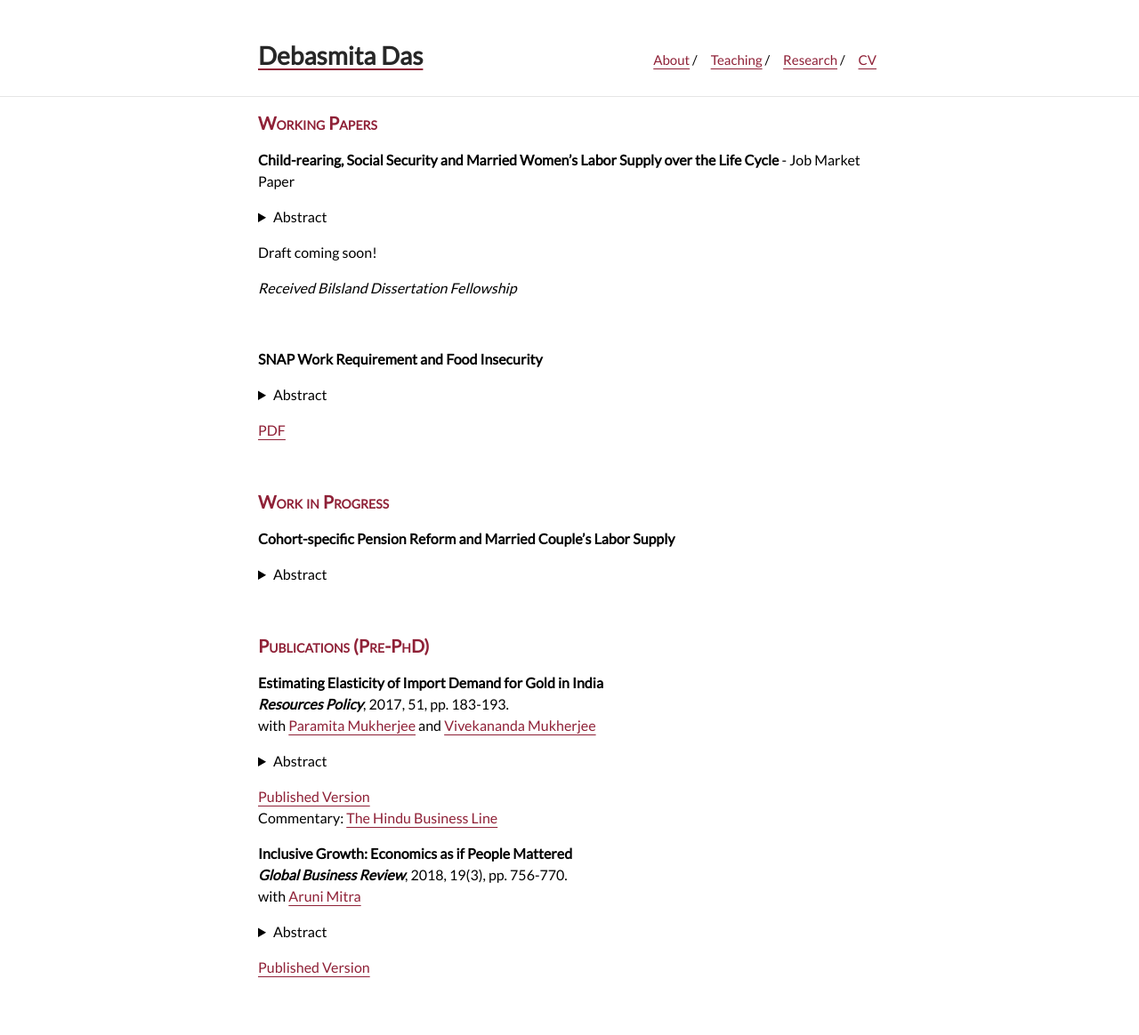
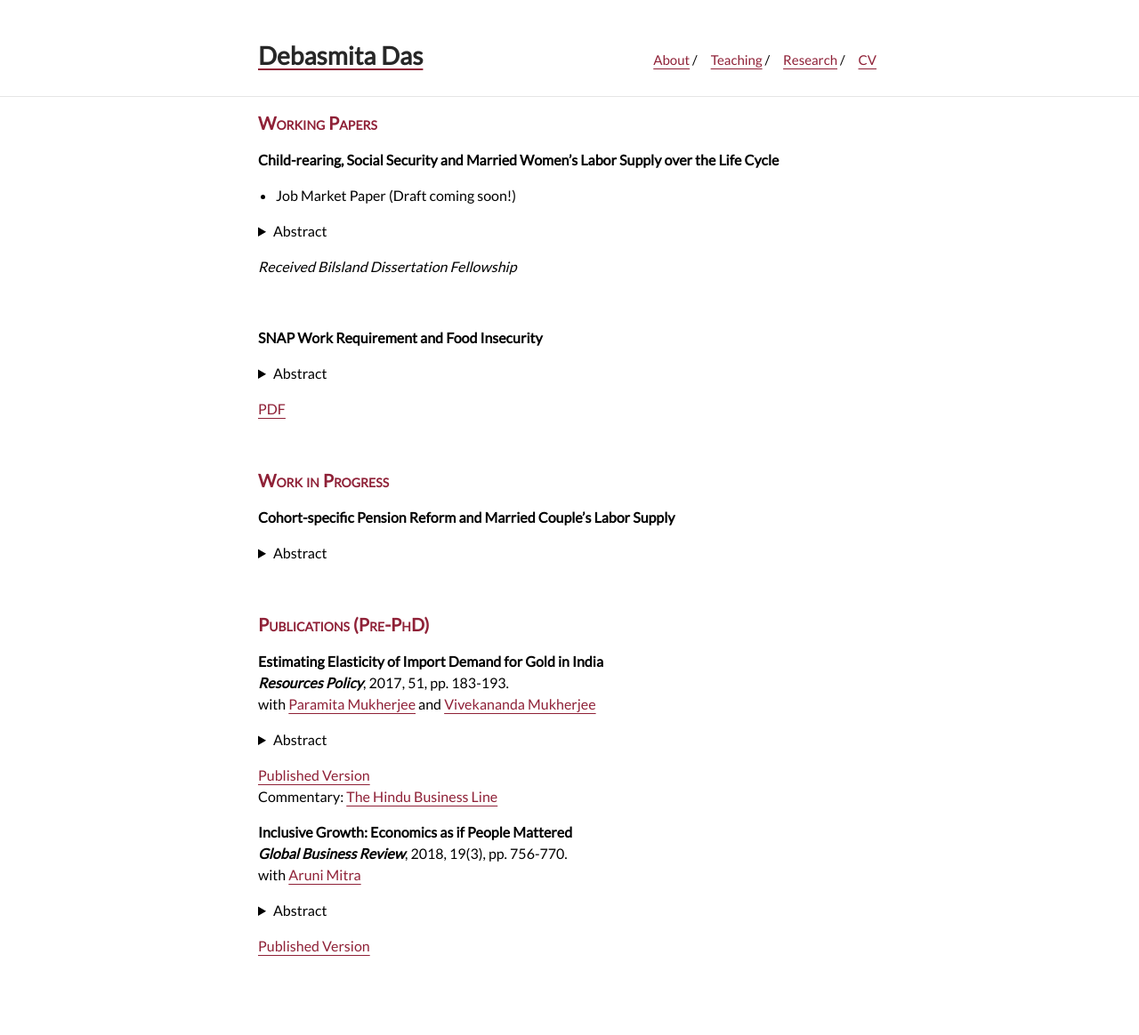
Before and after one commit to debasmita-das-econ/debasmita-das-econ.github.io, a Jekyll site: the page built from research.md, in a window 1280 px wide. Shown: the whole page at 89% size. Built offline with Jekyll 4.4.1, drawn with Linux system fonts in a browser that asks for light colours; a style sheet for code colours, icons or effects is not loaded; after the commit the page ends 1140 px from its top, so only the background shows below that.

```diff
--- a/research.md
+++ b/research.md
@@ -9,17 +9,14 @@ You can also find my articles on my Google Scholar profile.
 ### Working Paper -->
 <span style="color: #8F2137; font-size:20px; font-variant: small-caps;">**Working Papers**</span>
 
-**Child-rearing, Social Security and Married Women's Labor Supply over the Life Cycle** - Job Market Paper <br>
-
+**Child-rearing, Social Security and Married Women's Labor Supply over the Life Cycle** <br>
+- Job Market Paper (Draft coming soon!)
 <details>
   <summary>Abstract</summary>
   <p style="color:rgb(44, 62, 80)" align="justify">
   This paper studies how career interruptions during child-rearing years affect the labor market trajectory, lifetime earnings, and Social Security benefits of married women in the United States. To this end, I develop a dynamic structural life-cycle model of female labor supply, savings, and Social Security benefit claiming and estimate the model using the Method of Simulated Moments for the 1943-1954 cohort. I use the estimated model to quantify the effect of three revenue-neutral policy reforms: (i) introducing a Social Security caregiver credit that covers the lost earnings during the first 5 child-rearing years through changes in retirement benefits, (ii) combining the introduction of caregiver credit with the elimination of spousal and survivors benefits, and (iii) removing spousal and survivors benefits. I find that the gender gap in average career earnings at the Social Security Early Retirement Age reduces significantly under all three counterfactual scenarios, with the largest effect of 12.77% decline under the second reform. The findings suggest that instituting caregiver credit for child-rearing in the absence of the marriage-based Social Security benefits would offset a substantial portion of the motherhood penalty in lifetime labor earnings of married women and increase their retirement benefit adequacy.
   </p>
 </details>
-
-Draft coming soon!
-
 *Received Bilsland Dissertation Fellowship*
 
 <br>
```
